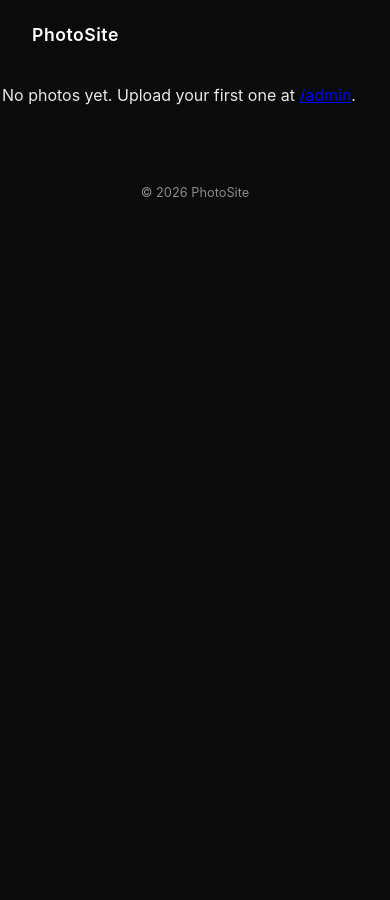
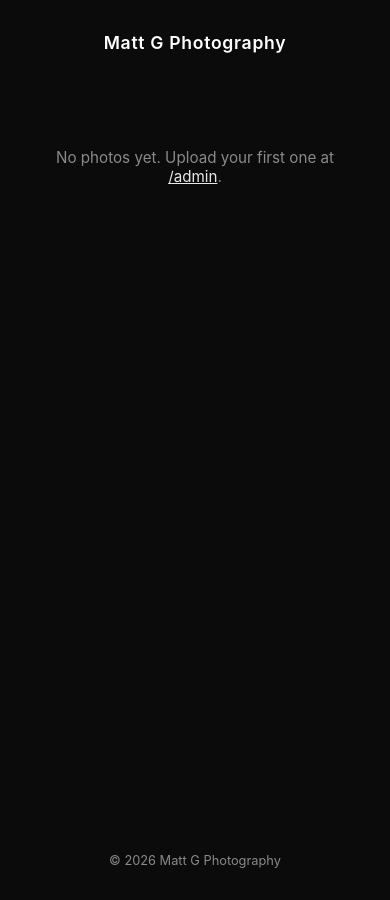
Before and after one commit to mattgravener99/photography, a Jekyll site: the page built from index.html, in a window 390 px wide. Built offline with Jekyll 4.4.1, drawn with Linux system fonts in a browser that asks for light colours.

Commit message:
Update header, center layout, add lightbox prev/next nav, local like button, and modern touches

```diff
--- a/_layouts/default.html
+++ b/_layouts/default.html
@@ -9,13 +9,13 @@
 </head>
 <body>
 <header class="site-header">
-  <a class="site-title" href="{{ '/' | relative_url }}">{{ site.title }}</a>
+  <a class="site-title" href="{{ '/' | relative_url }}">Matt G Photography</a>
 </header>
-<main>
+<main class="site-main">
 {{ content }}
 </main>
 <footer class="site-footer">
-  <span>&copy; {{ site.time | date: '%Y' }} {{ site.title }}</span>
+  <span>&copy; {{ site.time | date: '%Y' }} Matt G Photography</span>
 </footer>
 </body>
 </html>
--- a/assets/css/style.css
+++ b/assets/css/style.css
@@ -3,11 +3,17 @@
   --fg: #e8e8e8;
   --muted: #8a8a8a;
   --accent: #ffffff;
-  --gap: 4px;
+  --like: #ff4d6d;
+  --border: #232323;
+  --gap: 6px;
 }
 
 * {
   box-sizing: border-box;
+}
+
+html {
+  scroll-behavior: smooth;
 }
 
 body {
@@ -15,29 +21,38 @@
   background: var(--bg);
   color: var(--fg);
   font-family: -apple-system, BlinkMacSystemFont, "Segoe UI", Helvetica, Arial, sans-serif;
+  display: flex;
+  flex-direction: column;
+  min-height: 100vh;
 }
 
 .site-header {
   display: flex;
   align-items: center;
-  padding: 1.5rem 2rem;
+  justify-content: center;
+  padding: 2rem 1.5rem 1rem;
+  text-align: center;
 }
 
 .site-title {
   color: var(--accent);
   text-decoration: none;
   font-weight: 600;
-  font-size: 1.1rem;
-  letter-spacing: 0.03em;
+  font-size: 1.3rem;
+  letter-spacing: 0.04em;
 }
 
-main {
-  padding: 0 2px 2rem;
+.site-main {
+  flex: 1;
+  width: 100%;
+  max-width: 1100px;
+  margin: 0 auto;
+  padding: 0 1rem 3rem;
 }
 
 .gallery {
   display: grid;
-  grid-template-columns: repeat(auto-fill, minmax(240px, 1fr));
+  grid-template-columns: repeat(auto-fill, minmax(220px, 1fr));
   gap: var(--gap);
 }
 
@@ -46,6 +61,17 @@
   overflow: hidden;
   background: #111;
   aspect-ratio: 1 / 1;
+  border-radius: 6px;
+  opacity: 0;
+  transform: translateY(8px);
+  animation: fade-in 0.5s ease forwards;
+}
+
+@keyframes fade-in {
+  to {
+    opacity: 1;
+    transform: translateY(0);
+  }
 }
 
 .gallery-item img {
@@ -56,8 +82,27 @@
   transition: transform 0.3s ease;
 }
 
-.gallery-item:hover img {
+.gallery-item:hover img,
+.gallery-item:focus-visible img {
   transform: scale(1.04);
+}
+
+.photo-count {
+  text-align: center;
+  color: var(--muted);
+  font-size: 0.85rem;
+  margin-top: 1.5rem;
+}
+
+.empty-state {
+  text-align: center;
+  color: var(--muted);
+  padding: 4rem 1rem;
+  font-size: 0.95rem;
+}
+
+.empty-state a {
+  color: var(--fg);
 }
 
 .lightbox {
@@ -78,37 +123,176 @@
 
 .lightbox-img {
   max-width: 100%;
-  max-height: 80vh;
+  max-height: 78vh;
   object-fit: contain;
+  border-radius: 4px;
+}
+
+.lightbox-meta {
+  display: flex;
+  align-items: center;
+  justify-content: center;
+  gap: 1rem;
+  margin-top: 1rem;
+  max-width: 100%;
 }
 
 .lightbox-caption {
   color: var(--muted);
-  margin-top: 1rem;
   font-size: 0.9rem;
+  margin: 0;
+  max-width: 60vw;
+  overflow-wrap: break-word;
 }
 
 .lightbox-close {
   position: absolute;
-  top: 1.5rem;
-  right: 2rem;
+  top: 1.25rem;
+  right: 1.5rem;
   background: none;
   border: none;
   color: var(--fg);
   font-size: 2rem;
   cursor: pointer;
   line-height: 1;
+  padding: 0.5rem;
+}
+
+.lightbox-nav {
+  position: absolute;
+  top: 50%;
+  transform: translateY(-50%);
+  background: rgba(255, 255, 255, 0.06);
+  border: none;
+  color: var(--fg);
+  font-size: 2.2rem;
+  width: 3rem;
+  height: 3rem;
+  border-radius: 50%;
+  cursor: pointer;
+  display: flex;
+  align-items: center;
+  justify-content: center;
+  line-height: 1;
+  transition: background 0.2s ease;
+}
+
+.lightbox-nav:hover,
+.lightbox-nav:focus-visible {
+  background: rgba(255, 255, 255, 0.16);
+}
+
+.lightbox-nav[disabled] {
+  opacity: 0.25;
+  cursor: default;
+}
+
+.lightbox-nav[disabled]:hover {
+  background: rgba(255, 255, 255, 0.06);
+}
+
+.lightbox-prev {
+  left: 1rem;
+}
+
+.lightbox-next {
+  right: 1rem;
+}
+
+.like-button {
+  display: flex;
+  align-items: center;
+  gap: 0.4rem;
+  background: none;
+  border: 1px solid var(--border);
+  border-radius: 999px;
+  padding: 0.4rem 0.9rem;
+  color: var(--muted);
+  cursor: pointer;
+  font-size: 0.9rem;
+  transition: border-color 0.2s ease, color 0.2s ease, transform 0.15s ease;
+  flex-shrink: 0;
+}
+
+.like-button:hover {
+  border-color: var(--like);
+  color: var(--fg);
+}
+
+.like-button.liked {
+  color: var(--like);
+  border-color: var(--like);
+}
+
+.like-button.liked .like-icon {
+  animation: like-pop 0.3s ease;
+}
+
+.like-icon {
+  font-size: 1.1rem;
+  line-height: 1;
+}
+
+@keyframes like-pop {
+  0% {
+    transform: scale(1);
+  }
+  40% {
+    transform: scale(1.4);
+  }
+  100% {
+    transform: scale(1);
+  }
 }
 
 .site-footer {
   text-align: center;
   color: var(--muted);
   font-size: 0.8rem;
-  padding: 2rem;
+  padding: 2rem 1rem;
 }
 
 @media (max-width: 480px) {
   .gallery {
-    grid-template-columns: repeat(auto-fill, minmax(160px, 1fr));
+    grid-template-columns: repeat(auto-fill, minmax(140px, 1fr));
+    gap: 4px;
+  }
+
+  .site-title {
+    font-size: 1.1rem;
+  }
+
+  .lightbox {
+    padding: 1rem;
+  }
+
+  .lightbox-nav {
+    width: 2.4rem;
+    height: 2.4rem;
+    font-size: 1.8rem;
+  }
+
+  .lightbox-prev {
+    left: 0.25rem;
+  }
+
+  .lightbox-next {
+    right: 0.25rem;
+  }
+
+  .lightbox-caption {
+    max-width: 80vw;
   }
 }
+
+@media (prefers-reduced-motion: reduce) {
+  .gallery-item {
+    animation: none;
+    opacity: 1;
+    transform: none;
+  }
+
+  html {
+    scroll-behavior: auto;
+  }
+}
--- a/assets/js/gallery.js
+++ b/assets/js/gallery.js
@@ -3,28 +3,121 @@
   const lightboxImg = document.getElementById("lightbox-img");
   const lightboxCaption = document.getElementById("lightbox-caption");
   const closeBtn = document.getElementById("lightbox-close");
+  const prevBtn = document.getElementById("lightbox-prev");
+  const nextBtn = document.getElementById("lightbox-next");
+  const likeBtn = document.getElementById("like-button");
+  const likeCount = document.getElementById("like-count");
 
   if (!lightbox || !lightboxImg || !closeBtn) return;
 
-  document.querySelectorAll(".gallery-item").forEach((item) => {
-    item.addEventListener("click", (event) => {
-      event.preventDefault();
-      lightboxImg.src = item.getAttribute("href");
-      lightboxCaption.textContent = item.dataset.caption || "";
-      lightbox.hidden = false;
-    });
-  });
+  const items = Array.from(document.querySelectorAll(".gallery-item"));
+  let currentIndex = -1;
+
+  function storageAvailable() {
+    try {
+      const testKey = "__storage_test__";
+      window.localStorage.setItem(testKey, "1");
+      window.localStorage.removeItem(testKey);
+      return true;
+    } catch (error) {
+      return false;
+    }
+  }
+
+  const hasStorage = storageAvailable();
+
+  function likeKey(file) {
+    return `photosite_like_${file}`;
+  }
+
+  function countKey(file) {
+    return `photosite_like_count_${file}`;
+  }
+
+  function getLikeState(file) {
+    if (!hasStorage || !file) return { liked: false, count: 0 };
+    const liked = window.localStorage.getItem(likeKey(file)) === "1";
+    const countRaw = window.localStorage.getItem(countKey(file));
+    const count = countRaw ? parseInt(countRaw, 10) || 0 : 0;
+    return { liked, count };
+  }
+
+  function setLikeState(file, liked) {
+    if (!hasStorage || !file) return { liked, count: 0 };
+    const current = getLikeState(file);
+    let nextCount = current.count;
+    if (liked && !current.liked) nextCount += 1;
+    if (!liked && current.liked) nextCount = Math.max(0, nextCount - 1);
+    window.localStorage.setItem(likeKey(file), liked ? "1" : "0");
+    window.localStorage.setItem(countKey(file), String(nextCount));
+    return { liked, count: nextCount };
+  }
+
+  function renderLike(file) {
+    if (!likeBtn || !likeCount) return;
+    const state = getLikeState(file);
+    likeBtn.classList.toggle("liked", state.liked);
+    likeBtn.setAttribute("aria-pressed", String(state.liked));
+    likeCount.textContent = String(state.count);
+  }
+
+  function openAt(index) {
+    if (index < 0 || index >= items.length) return;
+    currentIndex = index;
+    const item = items[currentIndex];
+    lightboxImg.src = item.getAttribute("href");
+    lightboxCaption.textContent = item.dataset.caption || "";
+    lightbox.hidden = false;
+
+    if (prevBtn) prevBtn.disabled = currentIndex === 0;
+    if (nextBtn) nextBtn.disabled = currentIndex === items.length - 1;
+
+    renderLike(item.dataset.file);
+  }
 
   function close() {
     lightbox.hidden = true;
     lightboxImg.src = "";
+    currentIndex = -1;
   }
 
+  function showPrev() {
+    if (currentIndex > 0) openAt(currentIndex - 1);
+  }
+
+  function showNext() {
+    if (currentIndex < items.length - 1) openAt(currentIndex + 1);
+  }
+
+  items.forEach((item, index) => {
+    item.addEventListener("click", (event) => {
+      event.preventDefault();
+      openAt(index);
+    });
+  });
+
   closeBtn.addEventListener("click", close);
+  if (prevBtn) prevBtn.addEventListener("click", showPrev);
+  if (nextBtn) nextBtn.addEventListener("click", showNext);
+
+  if (likeBtn) {
+    likeBtn.addEventListener("click", () => {
+      if (currentIndex === -1) return;
+      const file = items[currentIndex].dataset.file;
+      const current = getLikeState(file);
+      setLikeState(file, !current.liked);
+      renderLike(file);
+    });
+  }
+
   lightbox.addEventListener("click", (event) => {
     if (event.target === lightbox) close();
   });
+
   document.addEventListener("keydown", (event) => {
+    if (lightbox.hidden) return;
     if (event.key === "Escape") close();
+    if (event.key === "ArrowLeft") showPrev();
+    if (event.key === "ArrowRight") showNext();
   });
 })();
--- a/index.html
+++ b/index.html
@@ -7,11 +7,12 @@
 <div class="gallery">
 {% assign photos = photos | sort: "date" | reverse %}
 {% for photo in photos %}
-  <a class="gallery-item" href="{{ photo.full | relative_url }}" data-caption="{{ photo.caption }}">
+  <a class="gallery-item" href="{{ photo.full | relative_url }}" data-index="{{ forloop.index0 }}" data-file="{{ photo.file }}" data-caption="{{ photo.caption }}">
     <img src="{{ photo.thumb | relative_url }}" alt="{{ photo.caption | default: photo.file }}" loading="lazy">
   </a>
 {% endfor %}
 </div>
+<p class="photo-count">{{ photos | size }} photo{% unless photos.size == 1 %}s{% endunless %}</p>
 {% else %}
 <div class="empty-state">
   <p>No photos yet. Upload your first one at <a href="{{ '/admin/' | relative_url }}">/admin</a>.</p>
@@ -20,8 +21,16 @@
 
 <div class="lightbox" id="lightbox" hidden>
   <button class="lightbox-close" id="lightbox-close" aria-label="Close">&times;</button>
+  <button class="lightbox-nav lightbox-prev" id="lightbox-prev" aria-label="Previous photo">&#8249;</button>
+  <button class="lightbox-nav lightbox-next" id="lightbox-next" aria-label="Next photo">&#8250;</button>
   <img class="lightbox-img" id="lightbox-img" src="" alt="">
-  <p class="lightbox-caption" id="lightbox-caption"></p>
+  <div class="lightbox-meta">
+    <p class="lightbox-caption" id="lightbox-caption"></p>
+    <button class="like-button" id="like-button" aria-pressed="false" aria-label="Like this photo">
+      <span class="like-icon">&#9825;</span>
+      <span class="like-count" id="like-count">0</span>
+    </button>
+  </div>
 </div>
 
 <script src="{{ '/assets/js/gallery.js' | relative_url }}"></script>
```
